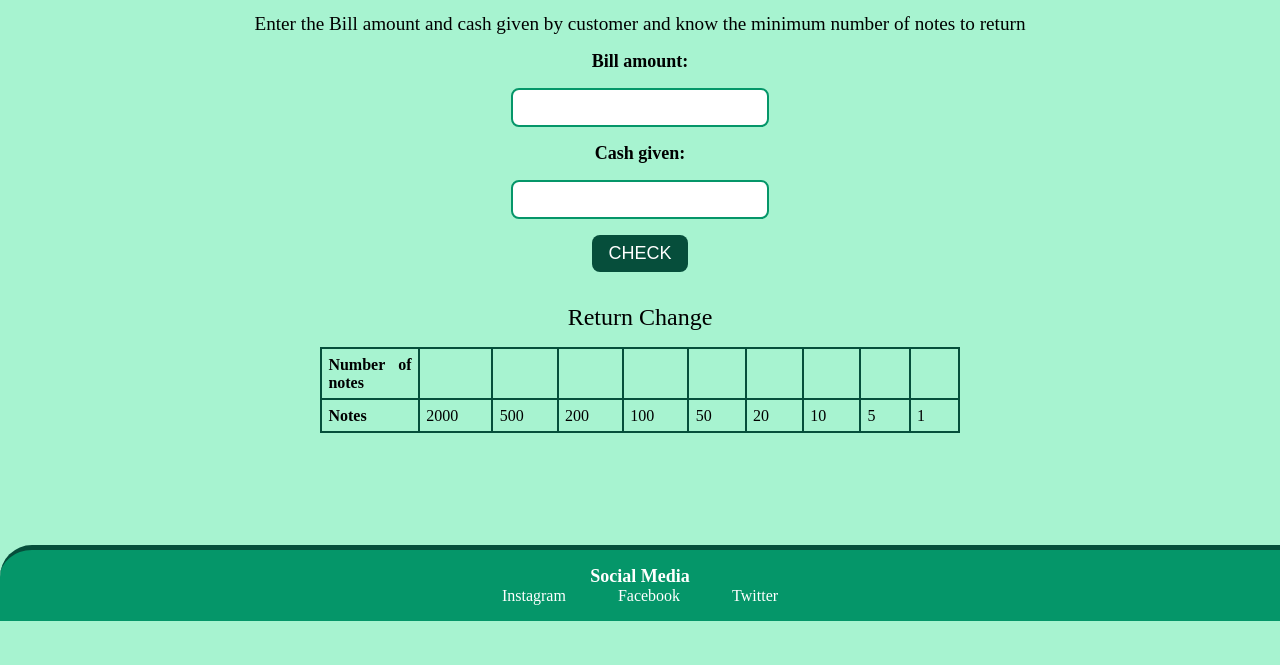
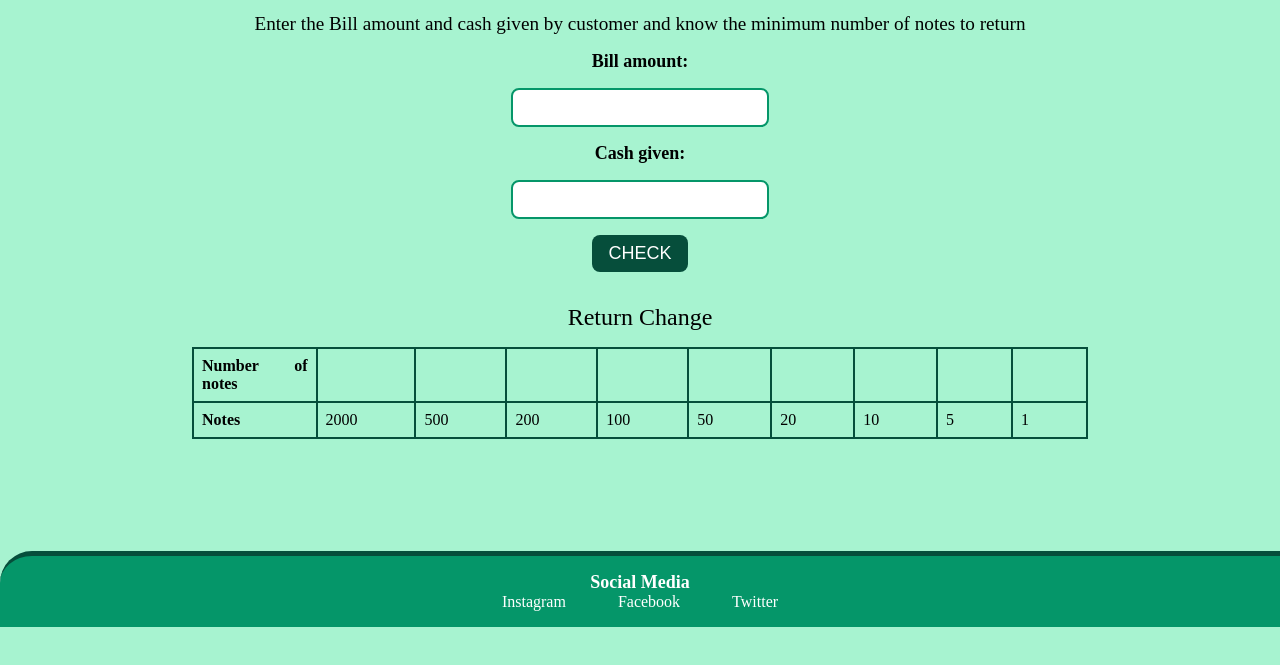
Before and after one commit to don0716/Cash-Register-App, a plain HTML site: page index.html in a window 1280 px wide. Shown: the part 99-764 px from the top of the page. Drawn offline with Linux system fonts and the light colour scheme; a web font is replaced by a local one.

Commit message:
Update styles.css

```diff
--- a/styles.css
+++ b/styles.css
@@ -84,7 +84,7 @@ body {
 
 /* Table */
 .change-table {
-    width: 50%;
+    width: 70%;
     text-align: justify;
     border-collapse: collapse;
     margin: auto;
@@ -101,7 +101,7 @@ body {
   border: 2px solid var(--darker-color);
   width: 0%;
   border-collapse: collapse;
-  padding: 0.4rem;
+  padding: 0.5rem;
 }
 
 /* footers */
```
